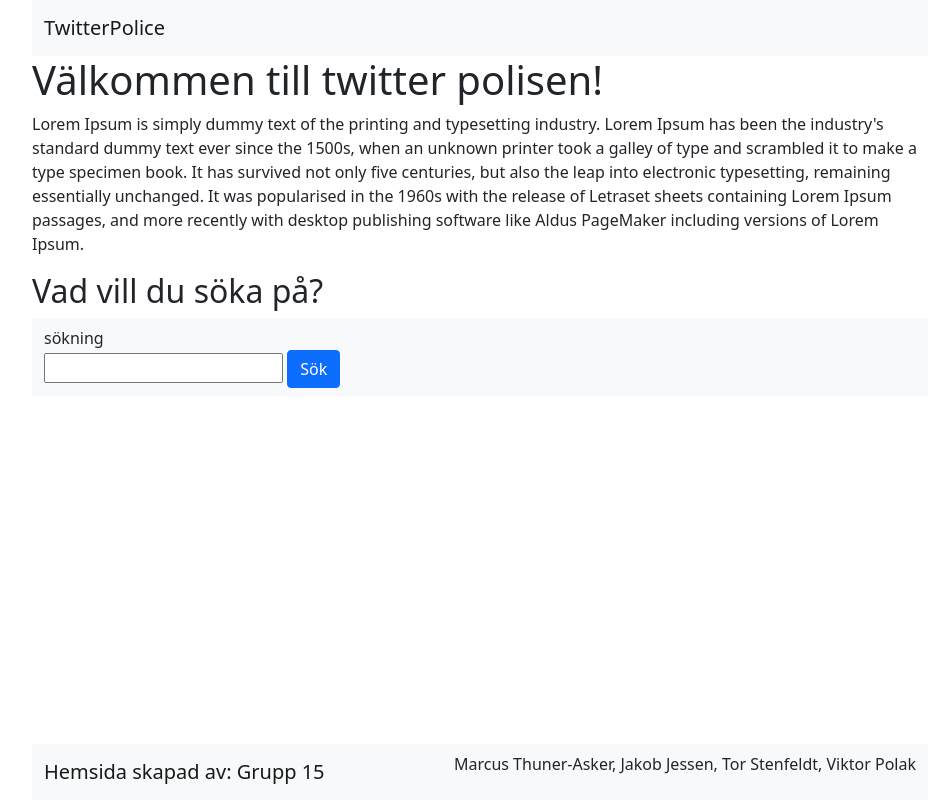
After one commit to viktorpolak98/Webbtjanster-projekt, a Flask app: template templates/index.html in a window 1280 px wide. The commit adds this page. Shown: the whole page, without its empty margins (160-1107 px from the left). Run offline with Flask 2, Linux system fonts and the light colour scheme; the template is opened without the code that fills it, so the values that code supplies are empty.

Commit message:
forms funkar

```diff
--- a/app.py
+++ b/app.py
@@ -1,18 +1,42 @@
-import requests
+from flask import Flask, render_template, request, redirect, session, flash, url_for
 import json
 
-# response = requests.get("https://polisen.se/api/events?locationname=Göteborg;Angered")
-# # response.json()
-# # json(response.text)
-# res = json.loads(response.text)
-# print(res[0])
-# # list1 = []
-# # list1.append(response)
-# # print(list1)
-# # things = json.loads(response)
-# # print(things)
-# print(response.status_code)
+import requests
+response = requests.get('https://google.com/')
+print(response)
+
+# # response = requests.get("https://polisen.se/api/events?locationname=Göteborg;Angered")
+# # # response.json()
+# # # json(response.text)
+# # res = json.loads(response.text)
+# # print(res[0])
+# # # list1 = []
+# # # list1.append(response)
+# # # print(list1)
+# # # things = json.loads(response)
+# # # print(things)
+# # print(response.status_code)
+# # print(response.text)
+# q = input("sök ")
+# response = request.get("http://polisen.se/api/events?locationname=" + q)
 # print(response.text)
-q = input("sök ")
-response = requests.get("http://polisen.se/api/events?locationname=" + q)
-print(response.text)
+
+app = Flask(__name__)
+app.config["DEBUG"] = True
+
+@app.route('/')
+def hello():
+    return render_template('index.html')
+
+@app.route('/search', methods=['GET', 'POST'])
+def search():
+    ort = request.form['ort']
+
+    response = request("https://polisen.se/api/events?locationname=" + ort)
+
+
+    return render_template('search.html', ort=ort)
+
+if __name__ == '__main__':
+    app.debug = True
+    app.run(host='localhost', port=8080, debug=True)
--- /dev/null
+++ b/templates/index.html
@@ -0,0 +1,46 @@
+<!doctype html>
+<html lang="en">
+    <head>
+    <meta charset="utf-8">
+    <meta name="viewport" content="width=device-width, initial-scale=1">
+    <meta name="viewport" content="width=device-width, initial-scale=1">
+    <link href="https://cdn.jsdelivr.net/npm/bootstrap@5.0.0-beta1/dist/css/bootstrap.min.css" rel="stylesheet" integrity="sha384-giJF6kkoqNQ00vy+HMDP7azOuL0xtbfIcaT9wjKHr8RbDVddVHyTfAAsrekwKmP1" crossorigin="anonymous">
+    <link rel="stylesheet" href="style.css">
+    <title>TwitterPoPo</title>
+    </head>
+    <body>
+        <nav class="navbar navbar-light bg-light" id="navigation">
+            <div class="container-fluid">
+              <a class="navbar-brand" href="#">
+                TwitterPolice
+              </a>
+            </div>
+          </nav>
+        <h1>Välkommen till twitter polisen!</h1>
+        <p>Lorem Ipsum is simply dummy text of the printing and typesetting industry. Lorem Ipsum has been the industry's standard dummy
+            text ever since the 1500s, when an unknown printer took a galley of type and scrambled it to make a type specimen book. It has
+            survived not only five centuries, but also the leap into electronic typesetting, remaining essentially unchanged. It was popularised
+            in the 1960s with the release of Letraset sheets containing Lorem Ipsum passages, and more recently with desktop publishing software
+            like Aldus PageMaker including versions of Lorem Ipsum.</p>
+
+        <h2>Vad vill du söka på?</h2>
+        <nav class="navbar navbar-light bg-light">
+            <div class="container-fluid">
+              <form action="http://localhost:8080/search" method="post">
+                <fieldset class="formular">
+                    <label for="sökning">sökning</label><br>
+                    <input class="form-input"  type="ort" id="ort" name="ort">
+                    <input type="submit" class="btn btn-primary" value="Sök">
+                 </fieldset>
+            </form>
+            </div>
+          </nav>
+            <nav id="footerid" class="navbar fixed-bottom navbar-light bg-light">
+                <div class="container-fluid">
+                  <a class="navbar-brand" href="#">Hemsida skapad av: Grupp 15</a>
+                  <p>Marcus Thuner-Asker, Jakob Jessen, Tor Stenfeldt, Viktor Polak</p>
+                </div>
+              </nav>
+    <script src="https://cdn.jsdelivr.net/npm/bootstrap@5.0.0-beta1/dist/js/bootstrap.bundle.min.js" integrity="sha384-ygbV9kiqUc6oa4msXn9868pTtWMgiQaeYH7/t7LECLbyPA2x65Kgf80OJFdroafW" crossorigin="anonymous"></script>
+    </body>
+</html>
```
Also changed, not shown: templates/search.html (renamed from index.html, +1 -18 lines), 1 other file.
